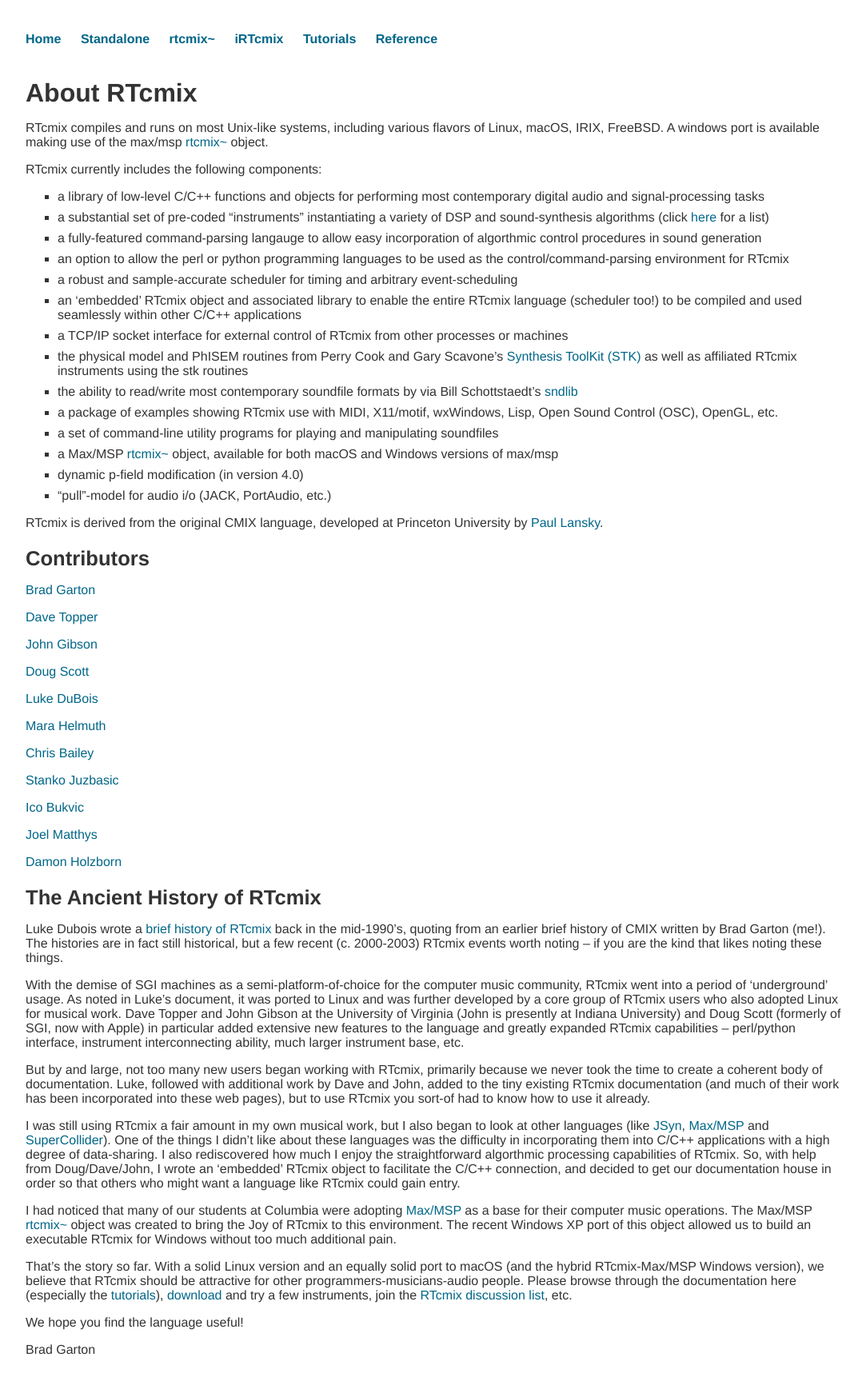
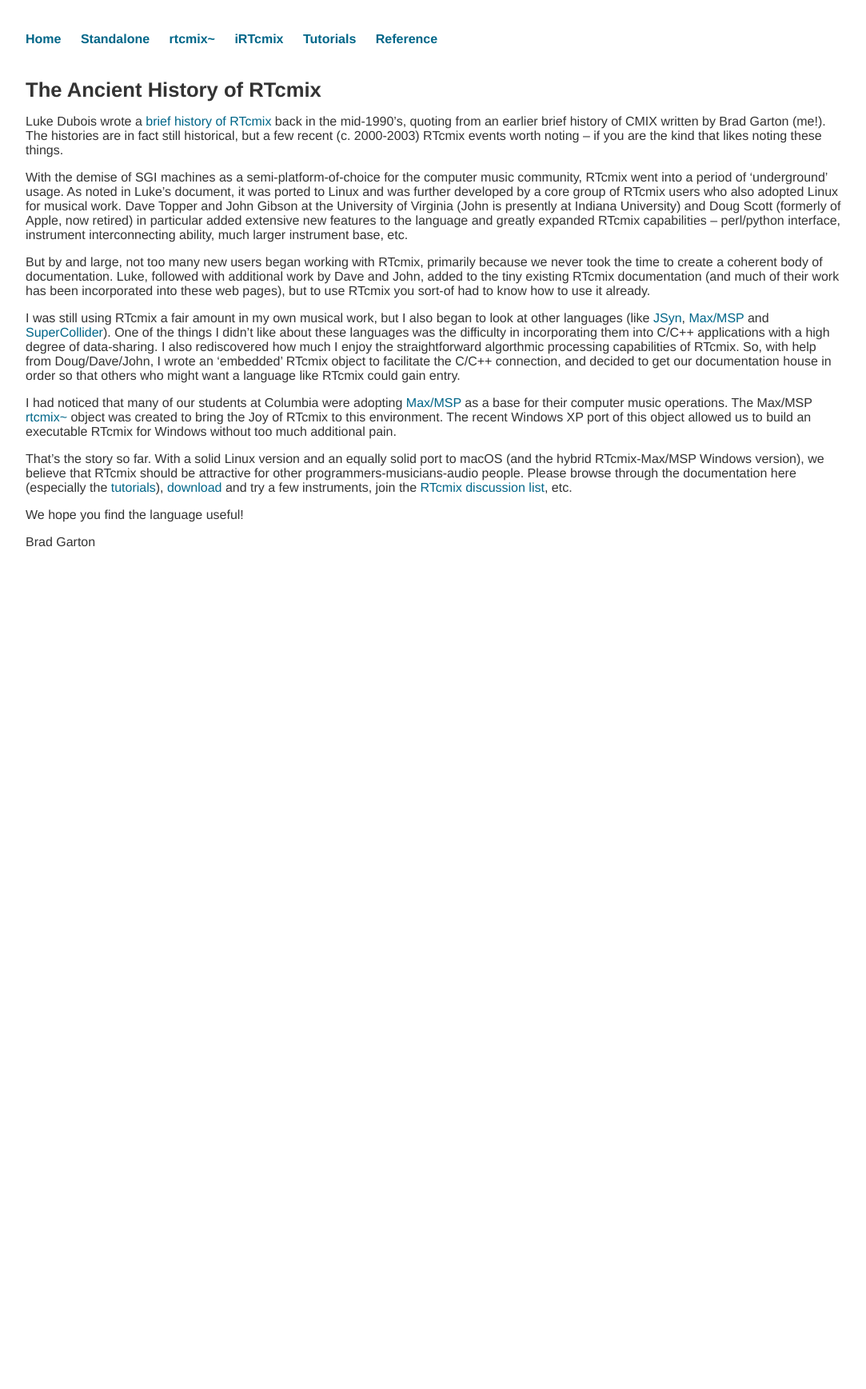
Before and after one commit to RTcmix/rtcmix.github.io, a Jekyll site: the page built from about/index.md, in a window 1280 px wide. Shown: the whole page at 80% size, without its empty margins (96-1179 px from the left). Built offline with Jekyll 4.4.1, drawn with Linux system fonts in a browser that asks for light colours; after the commit the page ends 900 px from its top, so only the background shows below that.

Commit message:
Changes to "about" page.

```diff
--- a/about/index.md
+++ b/about/index.md
@@ -1,75 +1,7 @@
 ---
-title: About RTcmix
+title: The Ancient History of RTcmix
 layout: ref
 ---
-
-# About RTcmix
-
-RTcmix compiles and runs on most Unix-like systems, including various
-flavors of Linux, macOS, IRIX, FreeBSD. A windows port is available
-making use of the max/msp [rtcmix\~](../rtcmix_/index.html) object.
-
-RTcmix currently includes the following components:
-
-  - a library of low-level C/C++ functions and objects for performing
-    most contemporary digital audio and signal-processing tasks
-  - a substantial set of pre-coded "instruments" instantiating a variety
-    of DSP and sound-synthesis algorithms (click
-    [here](../reference/instruments/index.html) for a list)
-  - a fully-featured command-parsing langauge to allow easy
-    incorporation of algorthmic control procedures in sound generation
-  - an option to allow the perl or python programming languages to be
-    used as the control/command-parsing environment for RTcmix
-  - a robust and sample-accurate scheduler for timing and arbitrary
-    event-scheduling
-  - an 'embedded' RTcmix object and associated library to enable the
-    entire RTcmix language (scheduler too\!) to be compiled and used
-    seamlessly within other C/C++ applications
-  - a TCP/IP socket interface for external control of RTcmix from other
-    processes or machines
-  - the physical model and PhISEM routines from Perry Cook and Gary
-    Scavone's [Synthesis ToolKit
-    (STK)](http://www-ccrma.stanford.edu/software/stk/) as well as
-    affiliated RTcmix instruments using the stk routines
-  - the ability to read/write most contemporary soundfile formats by via
-    Bill Schottstaedt's
-    [sndlib](http://www-ccrma.stanford.edu/software/snd/snd/sndlib.html)
-  - a package of examples showing RTcmix use with MIDI, X11/motif,
-    wxWindows, Lisp, Open Sound Control (OSC), OpenGL, etc.
-  - a set of command-line utility programs for playing and manipulating
-    soundfiles
-  - a Max/MSP [rtcmix\~](../rtcmix_/index.html) object, available for
-    both macOS and Windows versions of max/msp
-  - dynamic p-field modification (in version 4.0)
-  - "pull"-model for audio i/o (JACK, PortAudio, etc.)
-
-RTcmix is derived from the original CMIX language, developed at
-Princeton University by [Paul
-Lansky](http://paul.mycpanel.princeton.edu/).
-
-## Contributors
-
-[Brad Garton](http://bradgarton.com/)
-
-[Dave Topper](http://www.davetopper.com/)
-
-[John Gibson](http://john-gibson.com/)
-
-[Doug Scott](http://music.columbia.edu/~doug)
-
-[Luke DuBois](http://www.lukedubois.com/)
-
-[Mara Helmuth](http://www.marahelmuth.com/)
-
-[Chris Bailey](http://music.columbia.edu/~chris)
-
-[Stanko Juzbasic](http://music.columbia.edu/~stanko)
-
-[Ico Bukvic](http://ico.bukvic.net/)
-
-[Joel Matthys](http://joel.matthysmusic.com/)
-
-[Damon Holzborn](http://damonholzborn.com/)
 
 ## The Ancient History of RTcmix
 
@@ -86,7 +18,7 @@
 further developed by a core group of RTcmix users who also adopted Linux
 for musical work. Dave Topper and John Gibson at the University of
 Virginia (John is presently at Indiana University) and Doug Scott
-(formerly of SGI, now with Apple) in particular added extensive new
+(formerly of Apple, now retired) in particular added extensive new
 features to the language and greatly expanded RTcmix capabilities --
 perl/python interface, instrument interconnecting ability, much larger
 instrument base, etc.
@@ -126,7 +58,7 @@
 documentation here (especially the
 [tutorials](../tutorials/index.html)), [download](../rtcmix/index.html)
 and try a few instruments, join the [RTcmix discussion
-list](https://lists.columbia.edu/mailman/listinfo/rtcmix-discuss), etc.
+list](https://listserv.cuit.columbia.edu/scripts/wa.exe?SUBED1=rtcmix-discuss&A=1), etc.
 
 We hope you find the language useful\!
 
```
